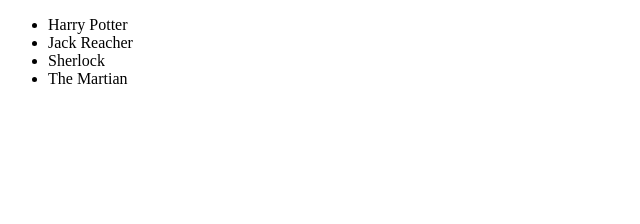
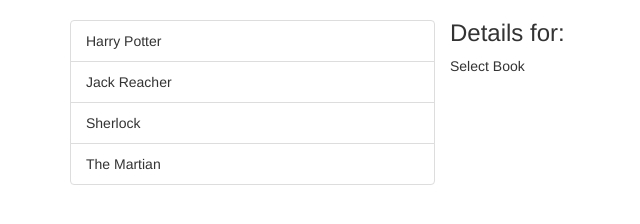
Before and after one commit to sparshturkane/udem-react-redux, a React app: page / in a window 1280 px wide. Shown: the whole page, without its empty margins (0-640 px from the left). Built offline with nearby package versions, Linux system fonts and the light colour scheme.

Commit message:
final commit with our aim completed

```diff
--- a/public/index.html
+++ b/public/index.html
@@ -4,7 +4,7 @@
     <meta charset="utf-8">
     <meta name="viewport" content="width=device-width, initial-scale=1">
     <link rel="shortcut icon" href="%PUBLIC_URL%/favicon.ico">
-    <!-- <link rel="stylesheet" href="https://maxcdn.bootstrapcdn.com/bootstrap/3.3.7/css/bootstrap.min.css"> -->
+    <link rel="stylesheet" href="https://maxcdn.bootstrapcdn.com/bootstrap/3.3.7/css/bootstrap.min.css">
     <!--
       Notice the use of %PUBLIC_URL% in the tag above.
       It will be replaced with the URL of the `public` folder during the build.
--- a/src/actions/index.js
+++ b/src/actions/index.js
@@ -1,5 +1,5 @@
 export function selectBook(book) {
-    console.log('a book has been selected ', book.title);
+    // console.log('a book has been selected ', book.title);
     return {
         type:'BOOK_SELECTED',
         payload:book
--- a/src/containers/book_detail.js
+++ b/src/containers/book_detail.js
@@ -7,9 +7,20 @@
     // }
 
     render(){
+        if(!this.props.activeBook){
+            return(
+                <div>
+                    <h3>Details for:</h3>
+                    <div>Select Book</div>
+                </div>
+            );
+        }
 
         return(
-            <div>{/*this.props.activeBook.title*/}</div>
+            <div>
+                <h3>Details for:</h3>
+                <div>{this.props.activeBook.title}</div>
+            </div>
         );
     }
 }
```
